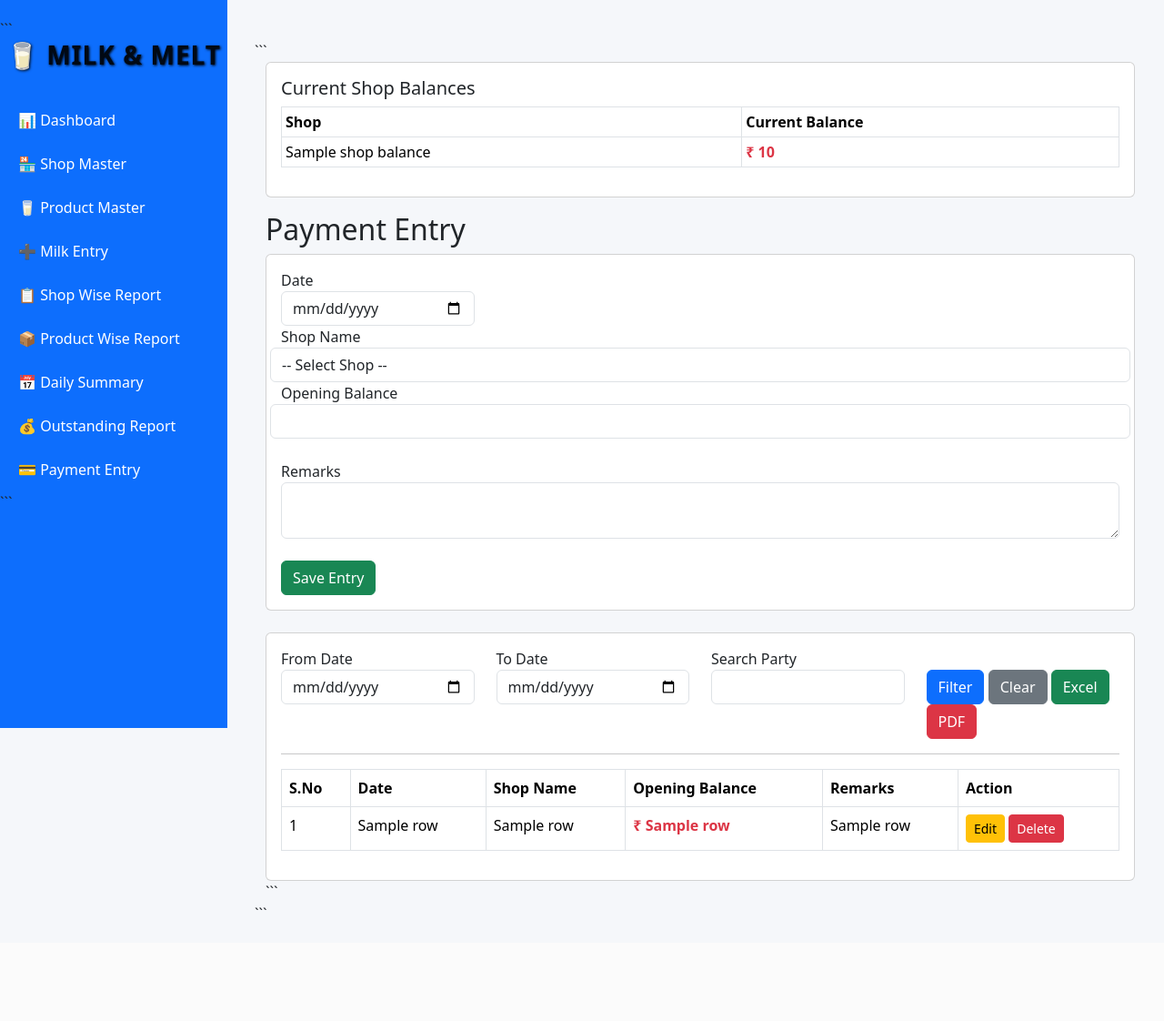
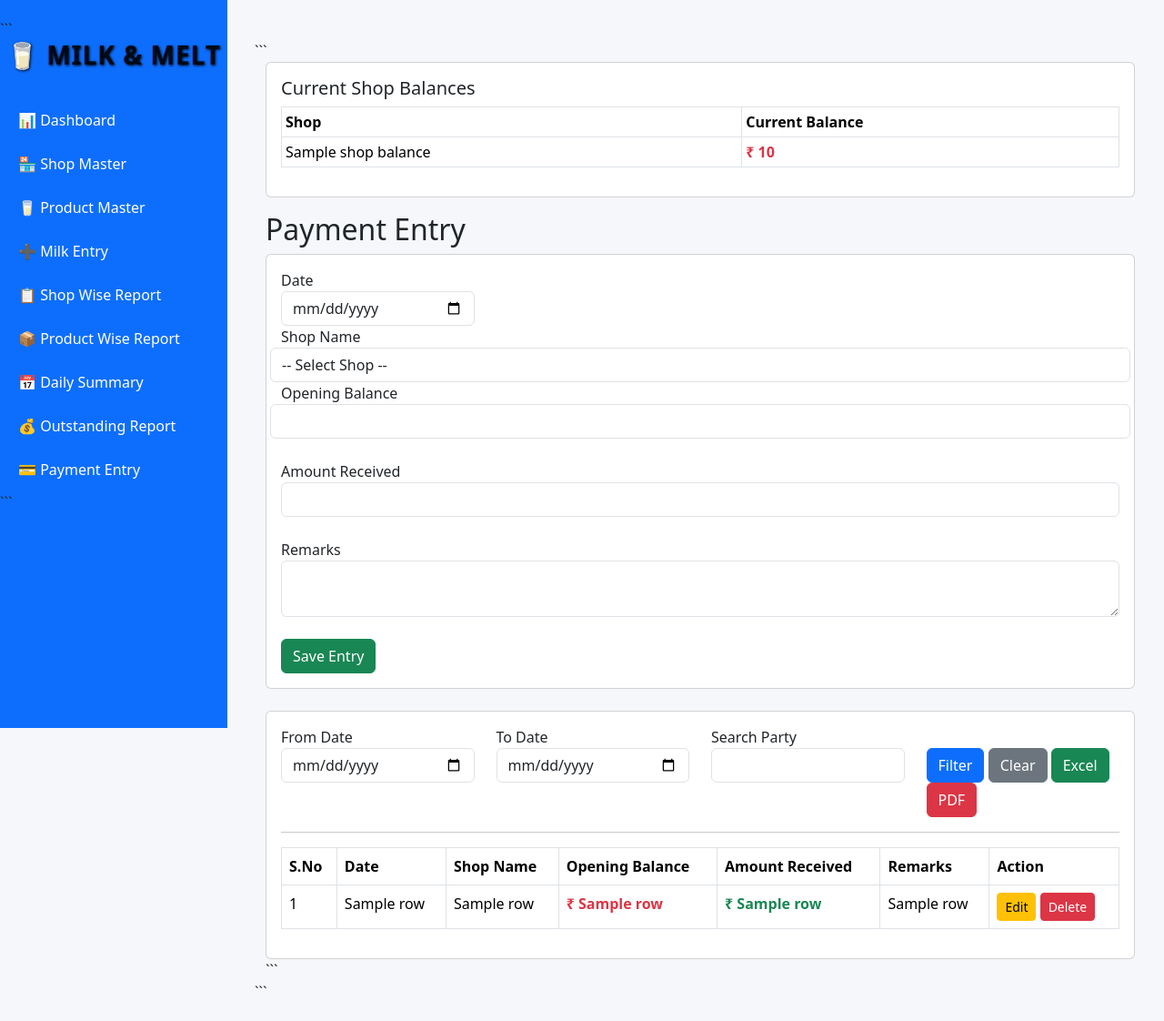
Before and after one commit to mhariprasath-28/Milk-Software, a Flask app: template templates/payment_entry.html in a window 1280 px wide. Shown: the whole page at 91% size. Before the commit the page ends 1000 px from the top, so only its background shows below. Run offline with Flask 3, Linux system fonts and the light colour scheme; the template is opened without the code that fills it: most values are stand-ins (such as "Sample title", 1, 10 or a date in 2020).

Commit message:
Update payment_entry.html

```diff
--- a/templates/payment_entry.html
+++ b/templates/payment_entry.html
@@ -60,6 +60,11 @@
         </div>
 
         <br>
+        <label>Amount Received</label>
+<input type="number"
+       name="amount"
+       class="form-control">
+       <br>
 
         <label>Remarks</label>
         <textarea name="remarks"
@@ -148,6 +153,7 @@
             <th>Date</th>
             <th>Shop Name</th>
             <th>Opening Balance</th>
+            <th>Amount Received</th>
             <th>Remarks</th>
             <th>Action</th>
         </tr>
@@ -168,7 +174,8 @@
                 </span>
             </td>
 
-            <td>{{ row[4] }}</td>
+            <td class="text-success fw-bold">₹ {{ row[4] }}</td>
+            <td>{{ row[5] }}</td>
 
             <td>
                 <a href="/edit-payment/{{ row[0] }}"
```
